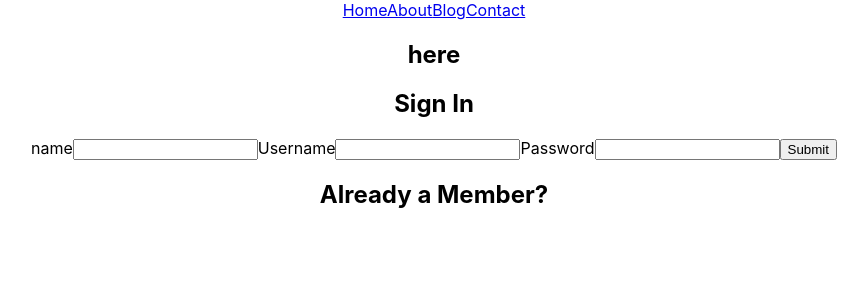
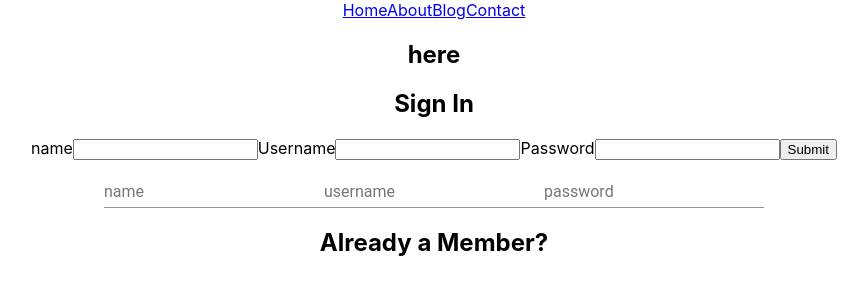
Before and after one commit to safespaceteam/safespacefrontend, a React (Create React App) app: page /register in a window 1280 px wide. Shown: the top 300 px of the page, without its empty margins (206-1074 px from the left). Built offline with nearby package versions, Linux system fonts and the light colour scheme; no server answers; the HTML template or start-up script is replaced by a standard one.

Commit message:
added some styling

```diff
--- a/src/components/login.js
+++ b/src/components/login.js
@@ -1,5 +1,6 @@
 import React, { Component } from "react";
 import axios from "axios";
+import TextField from "@material-ui/core/TextField";
 
 const url = process.env.REACT_APP_DB_URL;
 
@@ -65,6 +66,26 @@ class Login extends Component {
           />
           <button type="submit">Submit</button>
         </form>
+        <form>
+          <TextField
+            // id="standard-name"
+            type="text"
+            label="username"
+            name="username"
+            // className={classes.textfield}
+            value={this.state.user.username}
+            onChange={this.inputHandler}
+          />
+          <TextField
+            // id="standard-name"
+            type="password"
+            label="password"
+            name="password"
+            // className={classes.textfield}
+            value={this.state.user.password}
+            onChange={this.inputHandler}
+          />
+        </form>
         {this.state.message ? <h4>{this.state.message}</h4> : undefined}
       </div>
     );
--- a/src/components/register.js
+++ b/src/components/register.js
@@ -2,6 +2,7 @@ import React, { Component } from "react";
 import axios from "axios";
 // import Button from "@material-ui/core/Button";
 import { Link } from "react-router-dom";
+import TextField from "@material-ui/core/TextField";
 
 const url = process.env.REACT_APP_DB_URL;
 
@@ -78,6 +79,36 @@ class Register extends Component {
           />
           <button type="submit">Submit</button>
         </form>
+
+        <form>
+          <TextField
+            // id="standard-name"
+            type="text"
+            label="name"
+            name="name"
+            // className={classes.textfield}
+            value={this.state.user.name}
+            onChange={this.inputHandler}
+          />
+          <TextField
+            // id="standard-name"
+            type="text"
+            label="username"
+            name="username"
+            // className={classes.textfield}
+            value={this.state.user.username}
+            onChange={this.inputHandler}
+          />
+          <TextField
+            // id="standard-name"
+            type="password"
+            label="password"
+            name="password"
+            // className={classes.textfield}
+            value={this.state.user.password}
+            onChange={this.inputHandler}
+          />
+        </form>
         <h2>Already a Member?</h2>
         {this.state.message ? <h4>{this.state.message}</h4> : undefined}
       </div>
```
